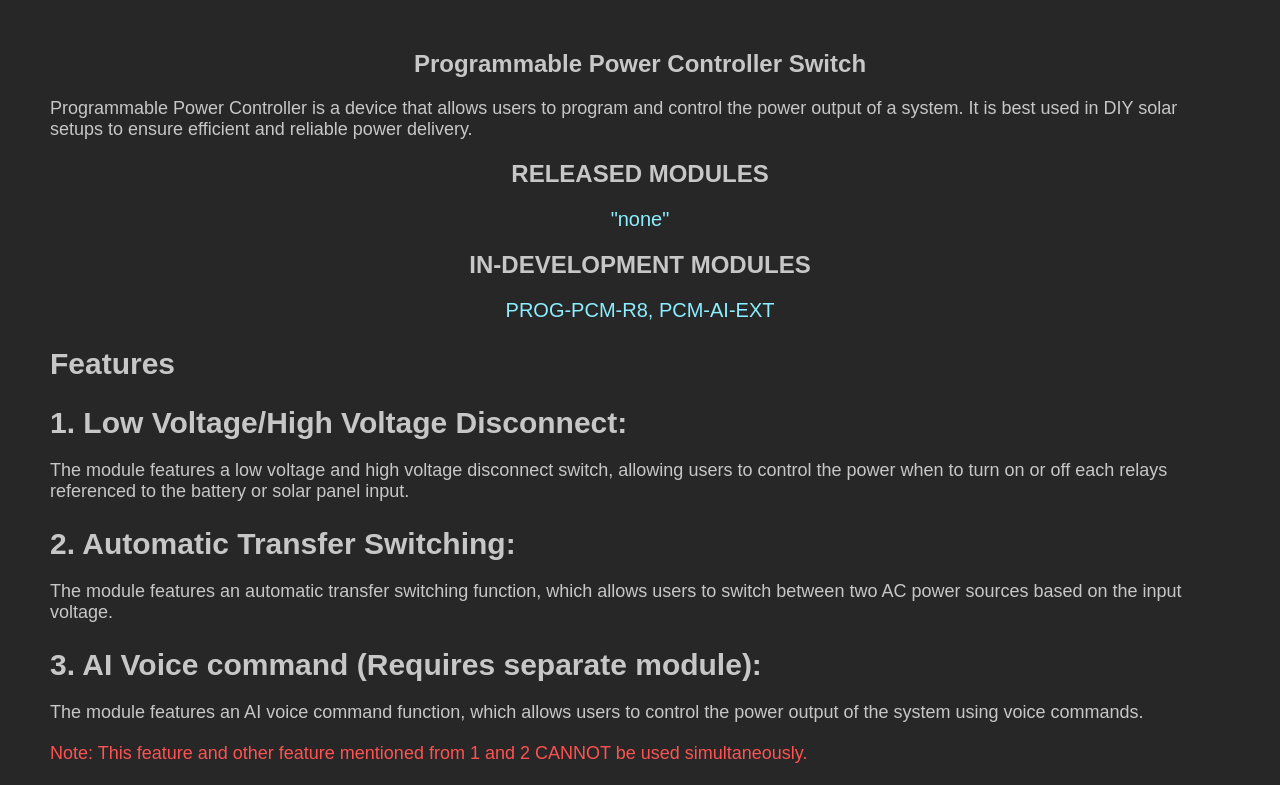
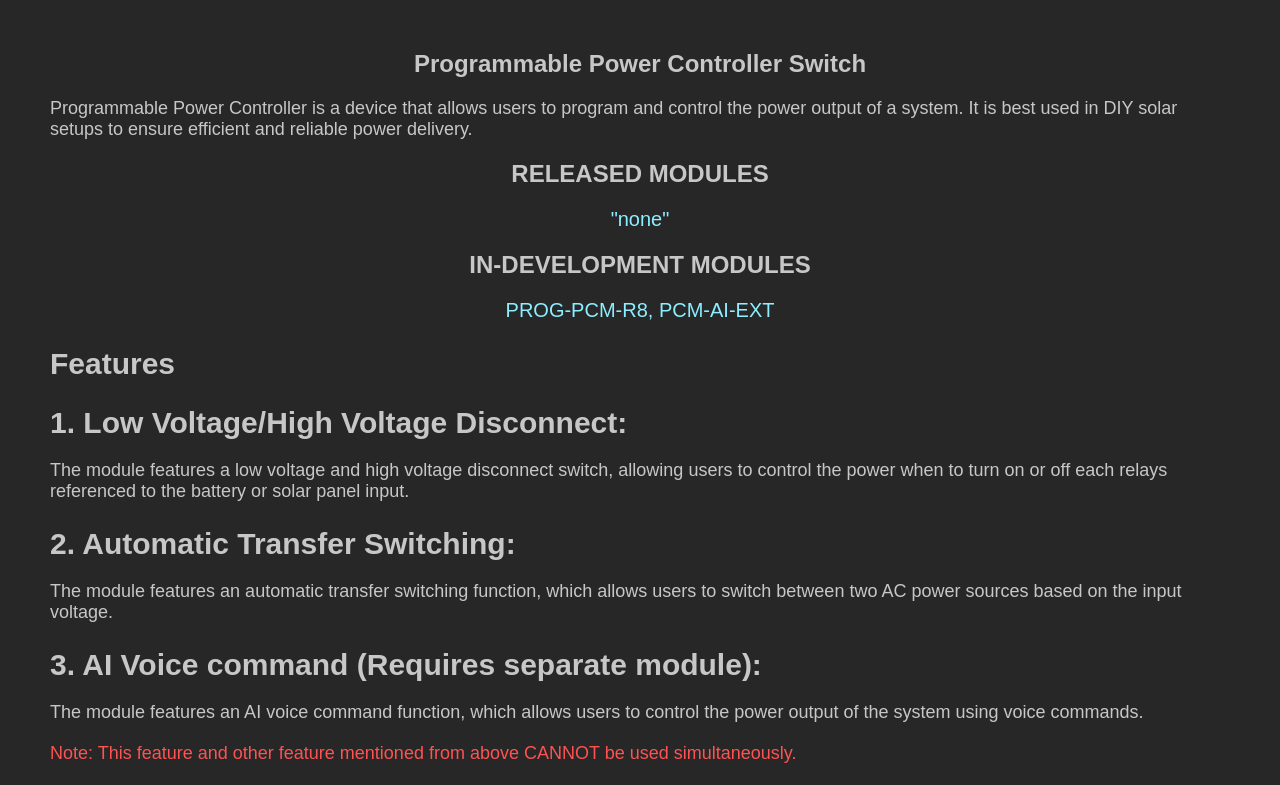
Before and after one commit to milkumeee/programmable-power-controller, a plain HTML site: page index.html in a window 1280 px wide. Shown: the top 785 px of the page. Drawn offline with Linux system fonts and the light colour scheme.

Commit message:
Update index.html

```diff
--- a/index.html
+++ b/index.html
@@ -45,7 +45,7 @@
         The module features an AI voice command function, which allows users to control the power output of the system using voice commands.
     </h2>
     <h2 class="note">
-        Note: This feature and other feature mentioned from 1 and 2 CANNOT be used simultaneously.
+        Note: This feature and other feature mentioned from above CANNOT be used simultaneously.
     </h2>
 
     <h2 class="ewan">
```
